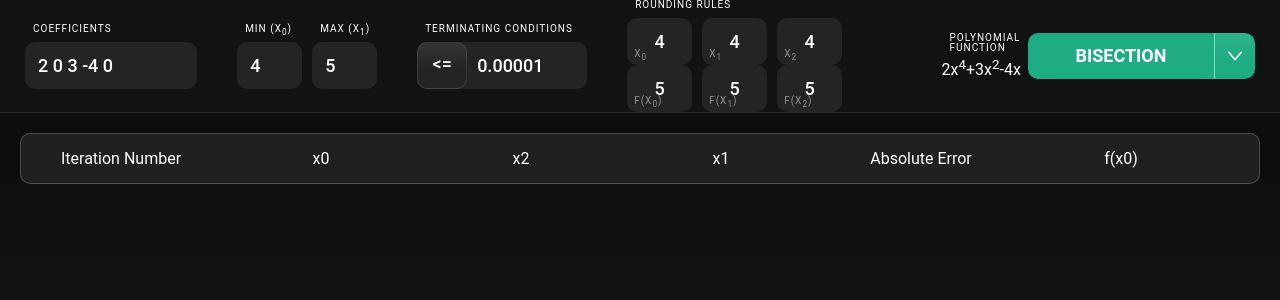
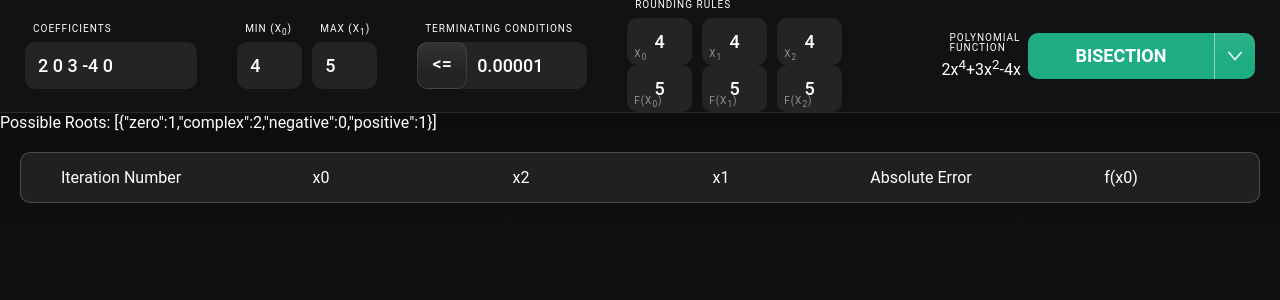
Before and after one commit to marqroldan/numericalmethods, a React app: page / in a window 1280 px wide. Shown: the top 300 px of the page. Built offline with nearby package versions, Linux system fonts and the light colour scheme.

Commit message:
Added possible number of roots

```diff
--- a/src/App.tsx
+++ b/src/App.tsx
@@ -14,15 +14,11 @@ import Input from '@Components/Input';
 import ButtonDropdown from '@Components/ButtonDropdown';
 import PolynomialText from '@Components/PolynomialText';
 import IterationTable from '@Components/IterationTable';
+import PossibleRoots from '@Components/PossibleRoots';
 
 import FieldGroup from '@Components/FieldGroup';
 import Options from '@Components/Options';
-import {
-  mathOperators,
-  mathOperatorsArr,
-  countPossibleRoots,
-  coefficientsFactory,
-} from '@Utils/math';
+import { mathOperators, mathOperatorsArr } from '@Utils/math';
 
 const MethodsList = Object.keys(NumericalMethods);
 
@@ -76,8 +72,6 @@ export default class App extends React.PureComponent<{}, State> {
   };
 
   formSubmit = () => {
-    countPossibleRoots(coefficientsFactory(this.state.coefficients));
-    return;
     const method: NumericalMethod = new NumericalMethods[this.state.method]();
 
     method.coefficients = this.state.coefficients;
@@ -252,6 +246,7 @@ export default class App extends React.PureComponent<{}, State> {
           </form>
         </Header>
         <Main>
+          <PossibleRoots coefficients={this.state.coefficients} />
           <IterationTable
             data={this.state.iterations}
             settings={this.state.settings}
--- /dev/null
+++ b/src/components/PossibleRoots/index.tsx
@@ -0,0 +1,20 @@
+import './styles.scss';
+import React from 'react';
+import { countPossibleRoots, coefficientsFactory } from '@Utils/math';
+
+interface Props {
+  coefficients: string;
+}
+
+export default class PossibleRoots extends React.Component<Props> {
+  render() {
+    return (
+      <div>
+        Possible Roots:{' '}
+        {JSON.stringify(
+          countPossibleRoots(coefficientsFactory(this.props.coefficients))
+        )}
+      </div>
+    );
+  }
+}
```
Also changed, not shown: src/components/PossibleRoots/styles.scss (added).
